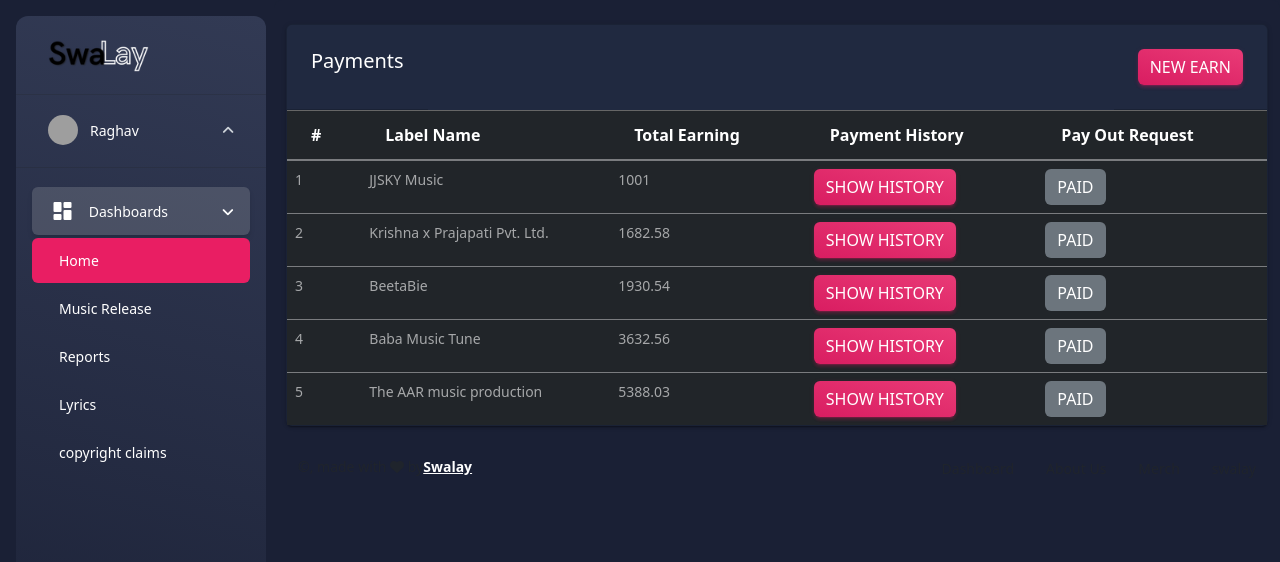
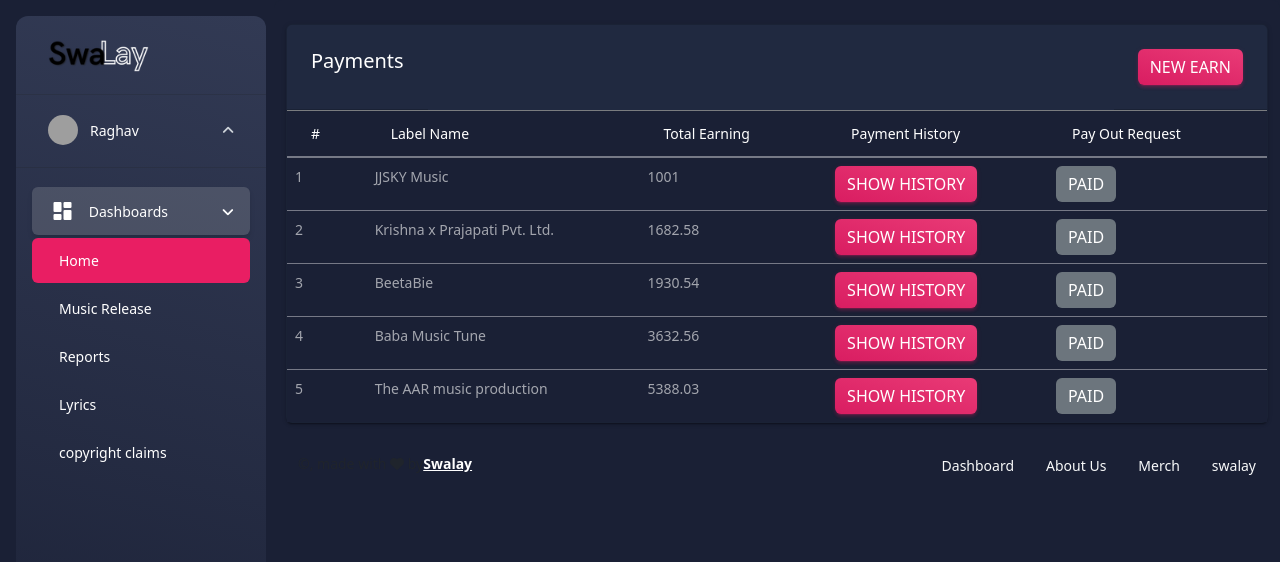
Before and after one commit to harsh-webk22/swalay_frontend, a React (Create React App) app: page /payments in a window 1280 px wide. Shown: the top 562 px of the page. Built offline with nearby package versions, Linux system fonts and the light colour scheme; grey boxes are pictures that could not be loaded.

Commit message:
fix payment

```diff
--- a/src/component/Client/Payment/index.js
+++ b/src/component/Client/Payment/index.js
@@ -31,26 +31,26 @@
 
                 <div className="table-responsive">
                   <table
-                    className="table bg-grey-200 table-dark"
+                    className="table  bg-dark text-white"
                     id="datatable-search"
                   >
-                    <thead className="thead-dark">
+                    <thead className="thead-dark ">
                       <tr>
-                        <th>#</th>
-                        <th>Label Name</th>
-                        <th>Total Earning</th>
-                        <th>Payment History</th>
-                        <th>Pay Out Request</th>
+                        <th className="text-sm font-weight-normal dark-version">#</th>
+                        <th className="text-sm font-weight-normal dark-version" >Label Name</th>
+                        <th className="text-sm font-weight-normal dark-version">Total Earning</th>
+                        <th className="text-sm font-weight-normal dark-version">Payment History</th>
+                        <th className="text-sm font-weight-normal dark-version">Pay Out Request</th>
                       </tr>
                     </thead>
                     <tbody>
                       <tr>
-                        <td className="text-sm font-weight-normal">1</td>
-                        <td className="text-sm font-weight-normal">
+                        <td className="text-sm font-weight-normal dark-version">1</td>
+                        <td className="text-sm font-weight-normal dark-version">
                           JJSKY Music
                         </td>
-                        <td className="text-sm font-weight-normal"> 1001</td>
-                        <td className="text-sm font-weight-normal">
+                        <td className="text-sm font-weight-normal dark-version"> 1001</td>
+                        <td className="text-sm font-weight-normal dark-version">
                           <a
                             href="*"
                             className="mb-0 btn btn-icon bg-gradient-primary"
@@ -58,7 +58,7 @@
                             Show History
                           </a>
                         </td>
-                        <td className="text-sm font-weight-normal">
+                        <td className="text-sm font-weight-normal dark-version">
                           <a
                             href="*"
                             className="mb-0 btn btn-icon btn-secondary"
@@ -68,20 +68,20 @@
                         </td>
                       </tr>
                       <tr>
-                        <td className="text-sm font-weight-normal">2</td>
-                        <td className="text-sm font-weight-normal">
+                        <td className="text-sm font-weight-normal dark-version">2</td>
+                        <td className="text-sm font-weight-normal dark-version">
                           Krishna x Prajapati Pvt. Ltd.
                         </td>
-                        <td className="text-sm font-weight-normal">1682.58</td>
-                        <td className="text-sm font-weight-normal">
+                        <td className="text-sm font-weight-normal dark-version">1682.58</td>
+                        <td className="text-sm font-weight-normal dark-version">
                           <a
                             href="*"
-                            className="mb-0 btn btn-icon bg-gradient-primary"
+                            className="mb-0 btn btn-icon bg-gradient-primary dark-version"
                           >
                             Show History
                           </a>
                         </td>
-                        <td className="text-sm font-weight-normal">
+                        <td className="text-sm font-weight-normal dark-version">
                           <a
                             href="*"
                             className="mb-0 btn btn-icon btn-secondary"
@@ -91,18 +91,18 @@
                         </td>
                       </tr>
                       <tr>
-                        <td className="text-sm font-weight-normal">3</td>
-                        <td className="text-sm font-weight-normal">BeetaBie</td>
-                        <td className="text-sm font-weight-normal">1930.54</td>
-                        <td className="text-sm font-weight-normal">
+                        <td className="text-sm font-weight-normal dark-version">3</td>
+                        <td className="text-sm font-weight-normal dark-version">BeetaBie</td>
+                        <td className="text-sm font-weight-normal dark-version">1930.54</td>
+                        <td className="text-sm font-weight-normal dark-version">
                           <a
                             href="*"
-                            className="mb-0 btn btn-icon bg-gradient-primary"
+                            className="mb-0 btn btn-icon bg-gradient-primary dark-version"
                           >
                             Show History
                           </a>
                         </td>
-                        <td className="text-sm font-weight-normal">
+                        <td className="text-sm font-weight-normal dark-version">
                           <a
                             href="*"
                             className="mb-0 btn btn-icon btn-secondary"
@@ -112,20 +112,20 @@
                         </td>
                       </tr>
                       <tr>
-                        <td className="text-sm font-weight-normal">4</td>
-                        <td className="text-sm font-weight-normal">
+                        <td className="text-sm font-weight-normal dark-version">4</td>
+                        <td className="text-sm font-weight-normal dark-version">
                           Baba Music Tune
                         </td>
-                        <td className="text-sm font-weight-normal">3632.56</td>
-                        <td className="text-sm font-weight-normal">
+                        <td className="text-sm font-weight-normal dark-version">3632.56</td>
+                        <td className="text-sm font-weight-normal dark-version">
                           <a
                             href="*"
-                            className="mb-0 btn btn-icon bg-gradient-primary"
+                            className="mb-0 btn btn-icon bg-gradient-primary dark-version"
                           >
                             Show History
                           </a>
                         </td>
-                        <td className="text-sm font-weight-normal">
+                        <td className="text-sm font-weight-normal dark-version">
                           <a
                             href="*"
                             className="mb-0 btn btn-icon btn-secondary"
@@ -135,20 +135,20 @@
                         </td>
                       </tr>
                       <tr>
-                        <td className="text-sm font-weight-normal">5</td>
-                        <td className="text-sm font-weight-normal">
+                        <td className="text-sm font-weight-normal dark-version">5</td>
+                        <td className="text-sm font-weight-normal dark-version">
                           The AAR music production
                         </td>
-                        <td className="text-sm font-weight-normal">5388.03</td>
-                        <td className="text-sm font-weight-normal">
+                        <td className="text-sm font-weight-normal dark-version">5388.03</td>
+                        <td className="text-sm font-weight-normal dark-version">
                           <a
                             href="*"
-                            className="mb-0 btn btn-icon bg-gradient-primary"
+                            className="mb-0 btn btn-icon bg-gradient-primary dark-version"
                           >
                             Show History
                           </a>
                         </td>
-                        <td className="text-sm font-weight-normal">
+                        <td className="text-sm font-weight-normal dark-version">
                           <a
                             href="*"
                             className="mb-0 btn btn-icon btn-secondary"
@@ -188,7 +188,7 @@
                     <li className="nav-item">
                       <a
                         href="https://www.swalay.talantoncore.in/"
-                        className="nav-link text-muted"
+                        className="nav-link text-light"
                         target="_blank"
                         rel="noreferrer"
                       >
@@ -198,7 +198,7 @@
                     <li className="nav-item">
                       <a
                         href="https://www.swalay.talantoncore.in/"
-                        className="nav-link text-muted"
+                        className="nav-link text-light"
                         target="_blank"
                         rel="noreferrer"
                       >
@@ -208,7 +208,7 @@
                     <li className="nav-item">
                       <a
                         href="https://www.swalay.talantoncore.in/swalay-merch"
-                        className="nav-link text-muted"
+                        className="nav-link text-light"
                         target="_blank"
                         rel="noreferrer"
                       >
@@ -218,7 +218,7 @@
                     <li className="nav-item">
                       <a
                         href="https://www.swalay.talantoncore.in/pricing"
-                        className="nav-link pe-0 text-muted"
+                        className="nav-link pe-0 text-light"
                         target="_blank"
                         rel="noreferrer"
                       >
```
